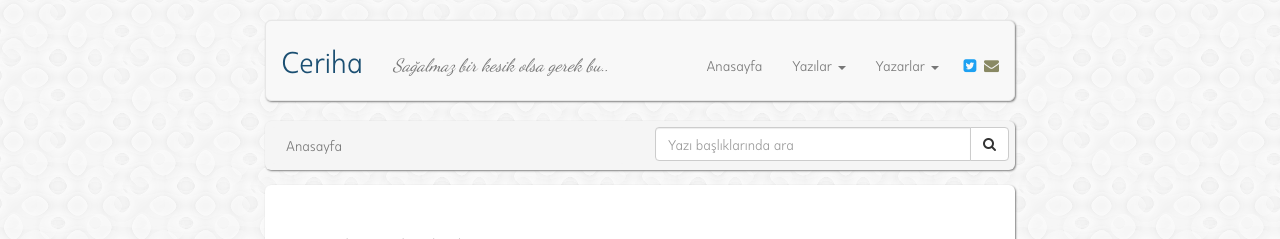
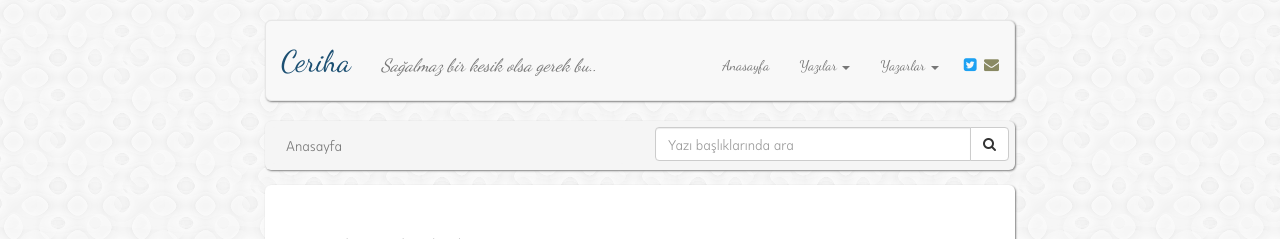
Before and after one commit to muhammedaydogdu/muhammedaydogdu.github.io, a Jekyll site: the page built from index.html, in a window 1280 px wide. Shown: the top 239 px of the page. Built offline with Jekyll 4.4.1, drawn with Linux system fonts in a browser that asks for light colours; some web fonts are replaced; the list of posts is cut into pages by our own code.

Commit message:
Update style.css

```diff
--- a/css/style.css
+++ b/css/style.css
@@ -33,7 +33,7 @@ h2 {
 
 .container .navbar {
   margin-top: 20px;
-  font-family: "Kappa", "Times New Roman", serif;
+  font-family: "Dancing Script", "Times New Roman", serif;
   padding: 15px 0 5px 0;
   box-shadow: 1px 1px 2px grey;
   border-radius: 6px;
```
